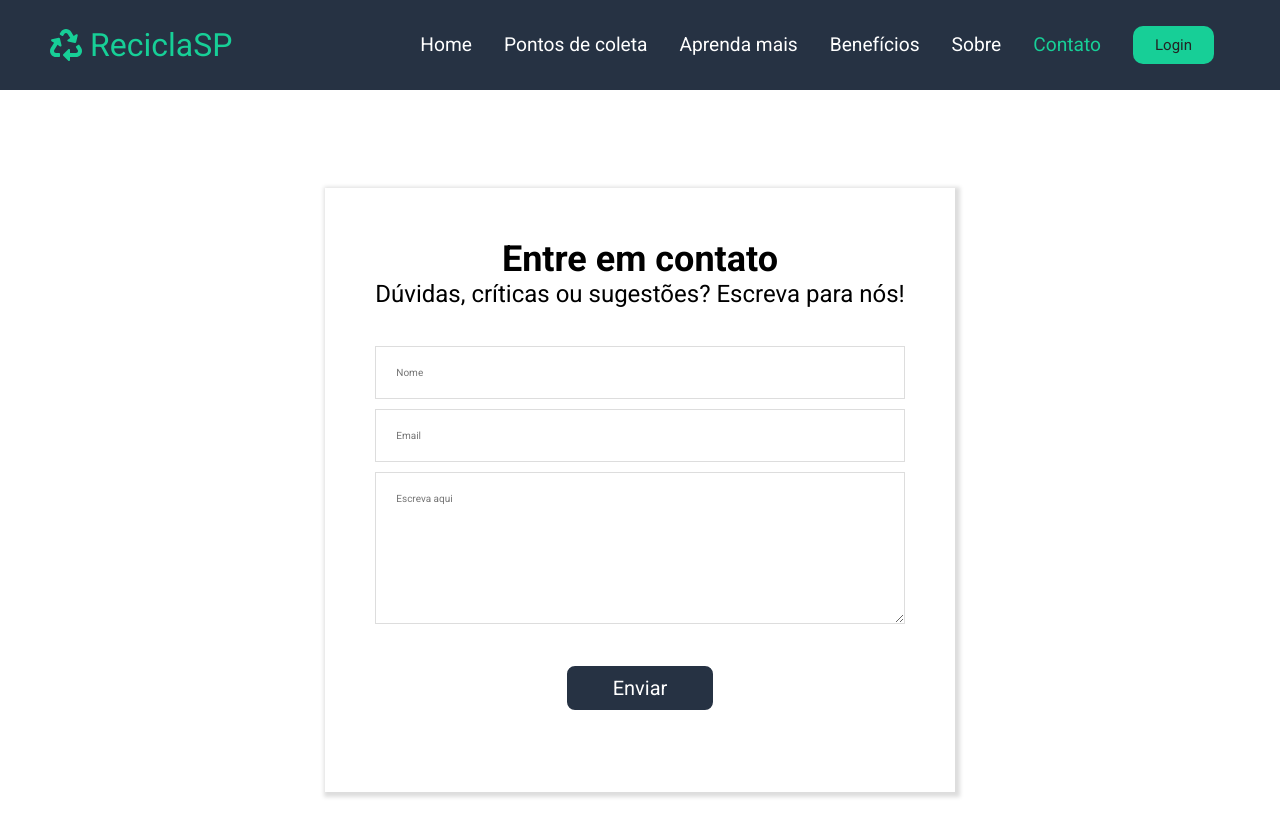
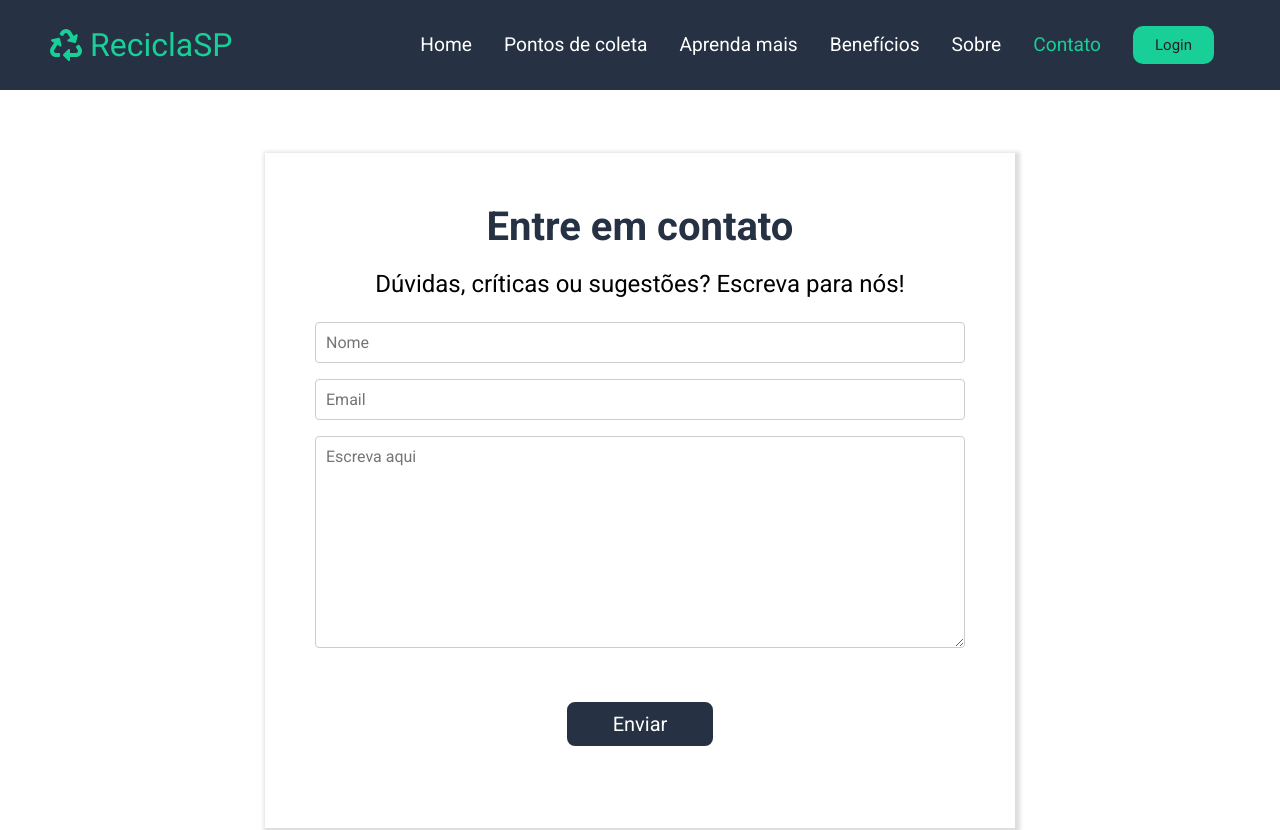
Before and after one commit to Projetos-Fiap/React-Sprint4, a React (Create React App) app: page /contato in a window 1280 px wide. Shown: the top 830 px of the page. Built offline with nearby package versions, Linux system fonts and the light colour scheme.

Commit message:
styled-components na página contato

```diff
--- a/src/App.css
+++ b/src/App.css
@@ -30,27 +30,7 @@
   text-align: center;
 }
 
-/* Formulário de contato */
-.contactpage form {
-  display: block;
-  background-color: #ffffff;
-  box-shadow: 2px 2px 4px 3px #ddd;
-  margin: 0 auto;
-  padding: 50px;
-  text-align: center;
-  max-width: 900px;
-}
 
-.contactpage form input,
-.contactpage form textarea {
-  display: flex;
-  flex-direction: column;
-  width: 100%;
-  margin: 10px auto;
-  padding: 20px;
-  font-size: 10px;
-  border: 1px solid #ddd;
-}
 
 .contactpage Button {
   width: 150px;
--- a/src/components/ImageSlider/Slider.css
+++ b/src/components/ImageSlider/Slider.css
@@ -35,7 +35,7 @@
 
 .content {
     position: absolute;
-    top: 90%;
+    top: 70%;
     left: 5%;
     opacity: 0;
     max-width: fit-content;
--- a/src/components/ImageSlider/Slider.js
+++ b/src/components/ImageSlider/Slider.js
@@ -1,34 +1,39 @@
 import { useState, useEffect } from "react";
 import { AiOutlineArrowLeft, AiOutlineArrowRight } from "react-icons/ai";
 import { Button } from "../Button/Button"
+import { Link } from "react-router-dom";
 import "./Slider.css";
 
 // Importando  e definindo Slides
-import HomeSlide1 from './images/HomeSlide1.jpg';
-import HomeSlide2 from './images/HomeSlide2.jpg';
-import HomeSlide3 from './images/HomeSlide3.jpg';
-import HomeSlide4 from './images/HomeSlide4.jpg';
+import Slide1 from './images/HomeSlide1.jpg';
+import Slide2 from './images/HomeSlide2.jpg';
+import Slide3 from './images/HomeSlide3.jpg';
+import Slide4 from './images/HomeSlide4.jpg';
 
 export const sliderData = [
     {
-      image: HomeSlide1,
-      heading: "Te ajudamos a cuidar de São Paulo",
-      desc: "Vamos ajudar a cidade reciclando nosso lixo? Aprenda mais com a gente",
+      image: Slide1,
+      title: "Te ajudamos a cuidar de São Paulo",
+      text: "Vamos ajudar a cidade reciclando nosso lixo? Aprenda mais com a gente",
+      path: "/aprenda-mais"
     },
     {
-      image: HomeSlide2,
-      heading: "Onde jogar meu lixo?",
-      desc: "Veja onde tem um ponto de reciclagem próximo a você",
+      image: Slide2,
+      title: "Onde jogar meu lixo?",
+      text: "Veja onde tem um ponto de reciclagem próximo a você",
+      path: "/mapa-dos-ecopontos"
     },
     {
-      image: HomeSlide3,
-      heading: "Ganhe pontos",
-      desc: "Sabia que você pode trocar seu lixo por benefícios?",
+      image: Slide3,
+      title: "Ganhe pontos",
+      text: "Sabia que você pode trocar seu lixo por benefícios?",
+      path: "/beneficios"
     },
     {
-      image: HomeSlide4,
-      heading: "Sobre nós",
-      desc: "Conheça mais sobre o projeto ReciclaSP",
+      image: Slide4,
+      title: "Sobre nós",
+      text: "Conheça mais sobre o projeto ReciclaSP",
+      path: "/sobre-nos"
     },
 
   ];
@@ -79,10 +84,12 @@ const Slider = () => {
               <div>
                 <img src={slide.image} alt="slide" className="image" />
                 <div className="content">
-                  <h2>{slide.heading}</h2>
-                  <p>{slide.desc}</p>
+                  <h2>{slide.title}</h2>
+                  <p>{slide.text}</p>
                   <hr />
-                  <Button $primary>Saiba mais</Button>
+                  <Link to={slide.path}>
+                    <Button $primary>Saiba mais</Button>
+                  </Link>
                 </div>
               </div>
             )}
--- a/src/routes/ContactPage.js
+++ b/src/routes/ContactPage.js
@@ -1,18 +1,57 @@
 import React from "react";
 import { Button } from '../components/Button/Button';
+import styled from "styled-components";
+
+const ContactPageForm = styled.form`
+  display: block;
+  background-color: #ffffff;
+  box-shadow: 2px 2px 4px 3px #ddd;
+  margin: 0 auto;
+  padding: 50px;
+  text-align: center;
+  max-width: 750px;
+`;
+
+const FormTitle = styled.h2`
+  font-size: 2.5rem;
+  color: #263243;
+  margin-bottom: 0.5em;
+`;
+
+const FormText = styled.p`
+  font-size: 1.5rem;
+  margin-bottom: 1em;
+`;
+
+const FormInput = styled.input`
+  width: 100%;
+  padding: 10px;
+  margin-bottom: 1em;
+  border: 1px solid #ccc;
+  border-radius: 4px;
+  font-size: 1rem;
+`;
+
+const FormTextarea = styled.textarea`
+  width: 100%;
+  padding: 10px;
+  margin-bottom: 1em;
+  border: 1px solid #ccc;
+  border-radius: 4px;
+  font-size: 1rem;
+`;
 
 function ContactPage() {
   return (
     <div className="contactpage">
-      <form>
-          <h2>Entre em contato</h2>
-          <p>Dúvidas, críticas ou sugestões? Escreva para nós!</p>
-          <br />
-          <input type="text" name="name" id="" placeholder="Nome" />
-          <input type="email" name="email" id="" placeholder="Email" />
-          <textarea name="message" id="" cols="30" rows="10" placeholder="Escreva aqui"/>
+      <ContactPageForm>
+          <FormTitle>Entre em contato</FormTitle>
+          <FormText>Dúvidas, críticas ou sugestões? Escreva para nós!</FormText>
+          <FormInput type="text" name="name" placeholder="Nome" />
+          <FormInput type="email" name="email" placeholder="Email" />
+          <FormTextarea name="message" cols="30" rows="10" placeholder="Escreva aqui"/>
           <Button>Enviar</Button>
-      </form>
+      </ContactPageForm>
     </div>
   );
 }
--- a/src/routes/LoginPage.js
+++ b/src/routes/LoginPage.js
@@ -4,6 +4,7 @@ function LoginPage() {
   return (
     <div className="loginpage">
       <h2>Login</h2>
+
     </div>
   );
 }
```
Also changed, not shown: src/components/ImageSlider/SliderData.js (deleted, +0 -33 lines).
